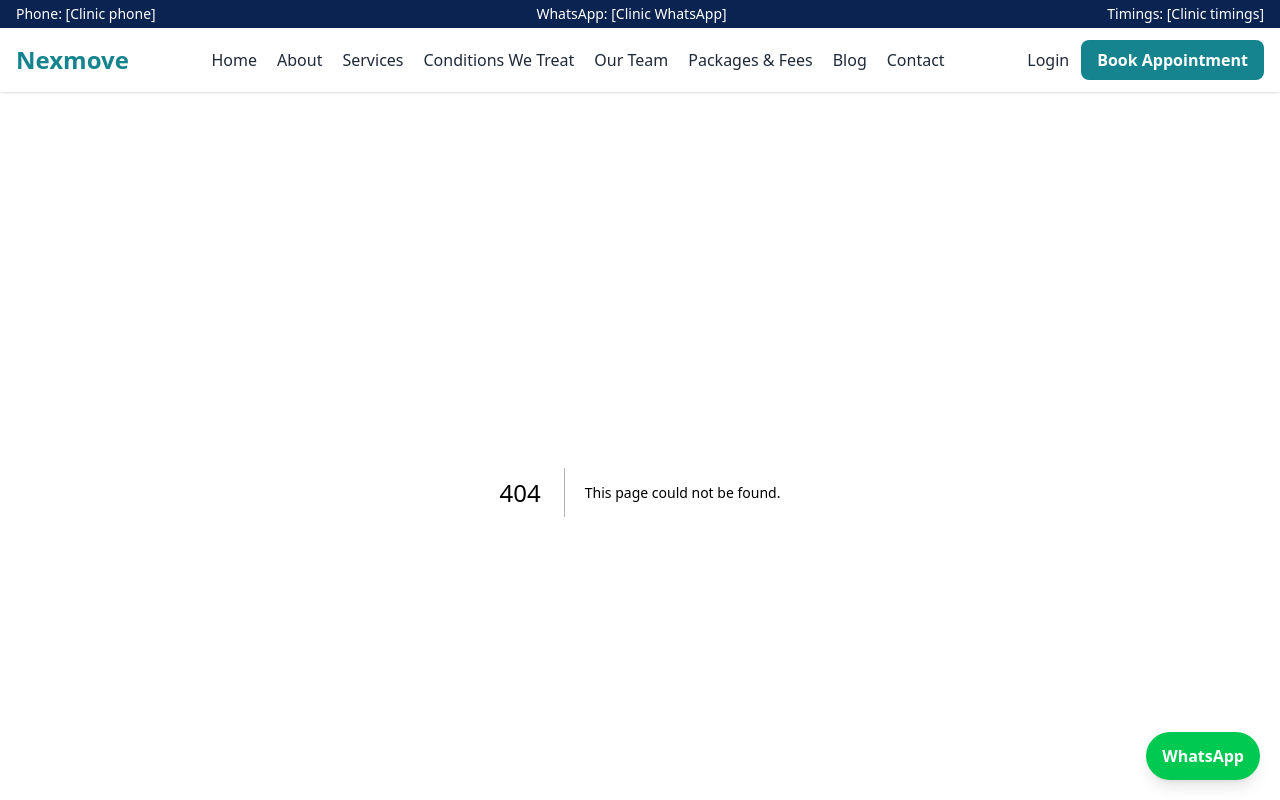
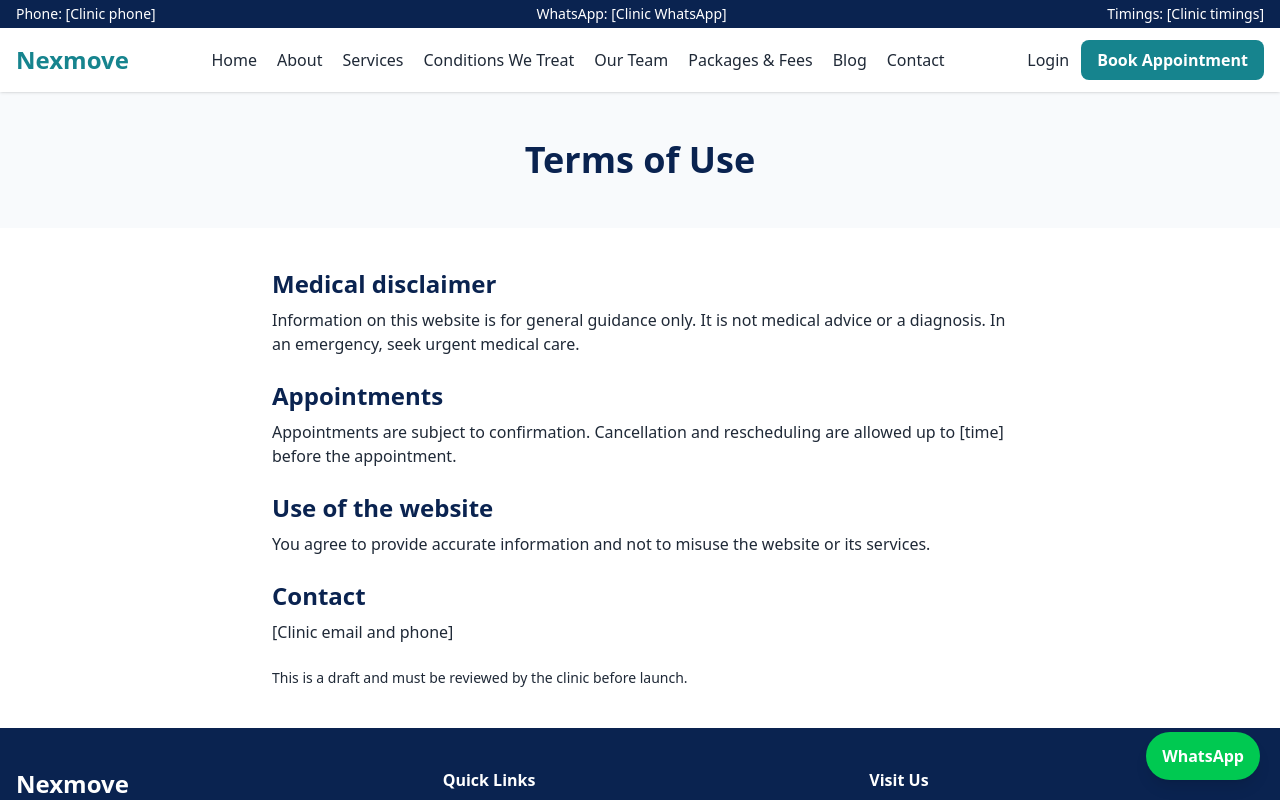
Before and after one commit to amna-butt-code/codesaviours-ETraining-TeamB-Nexmove, a Next.js app in the folder client/: page /terms in a window 1280 px wide. Before the commit this address had no page. Shown: the top 800 px of the page. Built offline with nearby package versions, Linux system fonts and the light colour scheme.

Commit message:
feat: add terms of use page

```diff
--- /dev/null
+++ b/client/src/app/terms/page.js
@@ -0,0 +1,33 @@
+import PageHero from "../../components/PageHero";
+
+export const metadata = {
+  title: "Terms of Use | Nexmove Physiotherapy Clinic",
+  description: "Terms of use for the Nexmove Physiotherapy Clinic website.",
+};
+
+export default function Terms() {
+  return (
+    <div>
+      <PageHero title="Terms of Use" />
+      <section className="max-w-3xl mx-auto px-4 py-10 space-y-6">
+        <div>
+          <h2 className="text-2xl font-bold text-[var(--color-dark)] mb-2">Medical disclaimer</h2>
+          <p>Information on this website is for general guidance only. It is not medical advice or a diagnosis. In an emergency, seek urgent medical care.</p>
+        </div>
+        <div>
+          <h2 className="text-2xl font-bold text-[var(--color-dark)] mb-2">Appointments</h2>
+          <p>Appointments are subject to confirmation. Cancellation and rescheduling are allowed up to [time] before the appointment.</p>
+        </div>
+        <div>
+          <h2 className="text-2xl font-bold text-[var(--color-dark)] mb-2">Use of the website</h2>
+          <p>You agree to provide accurate information and not to misuse the website or its services.</p>
+        </div>
+        <div>
+          <h2 className="text-2xl font-bold text-[var(--color-dark)] mb-2">Contact</h2>
+          <p>[Clinic email and phone]</p>
+        </div>
+        <p className="text-sm">This is a draft and must be reviewed by the clinic before launch.</p>
+      </section>
+    </div>
+  );
+}
```
